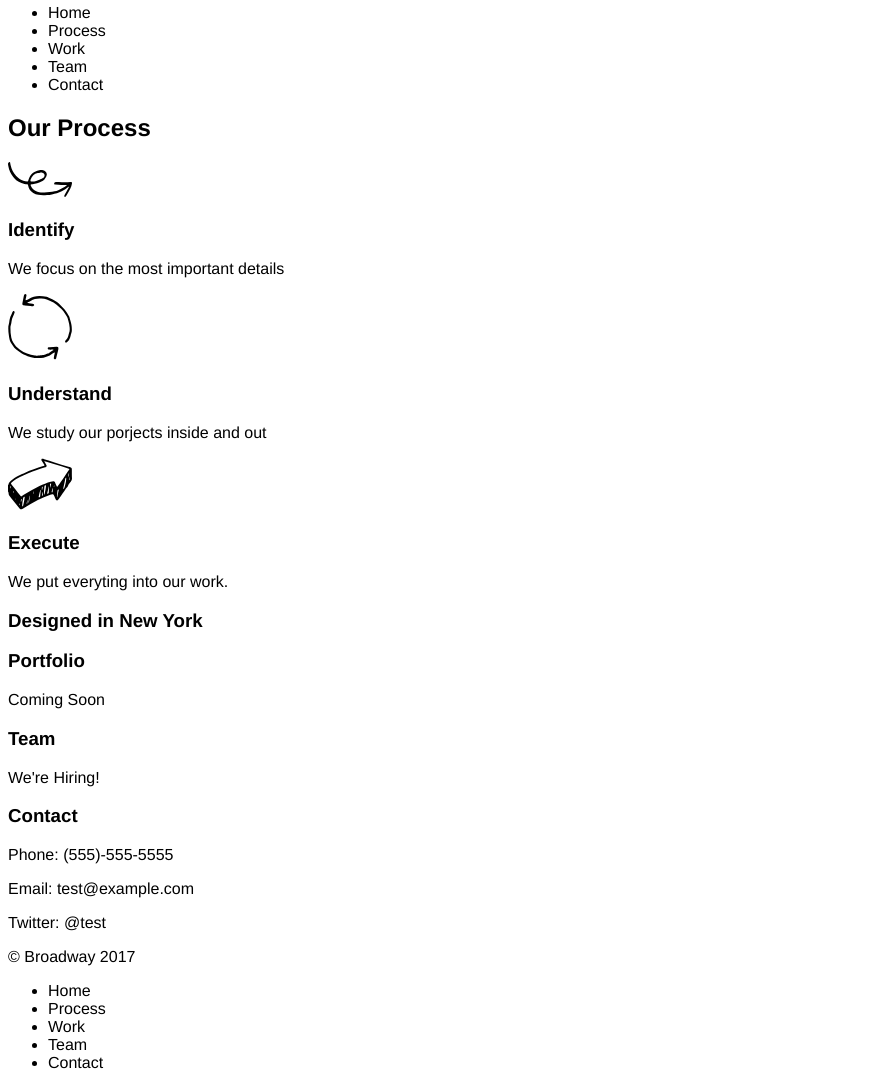
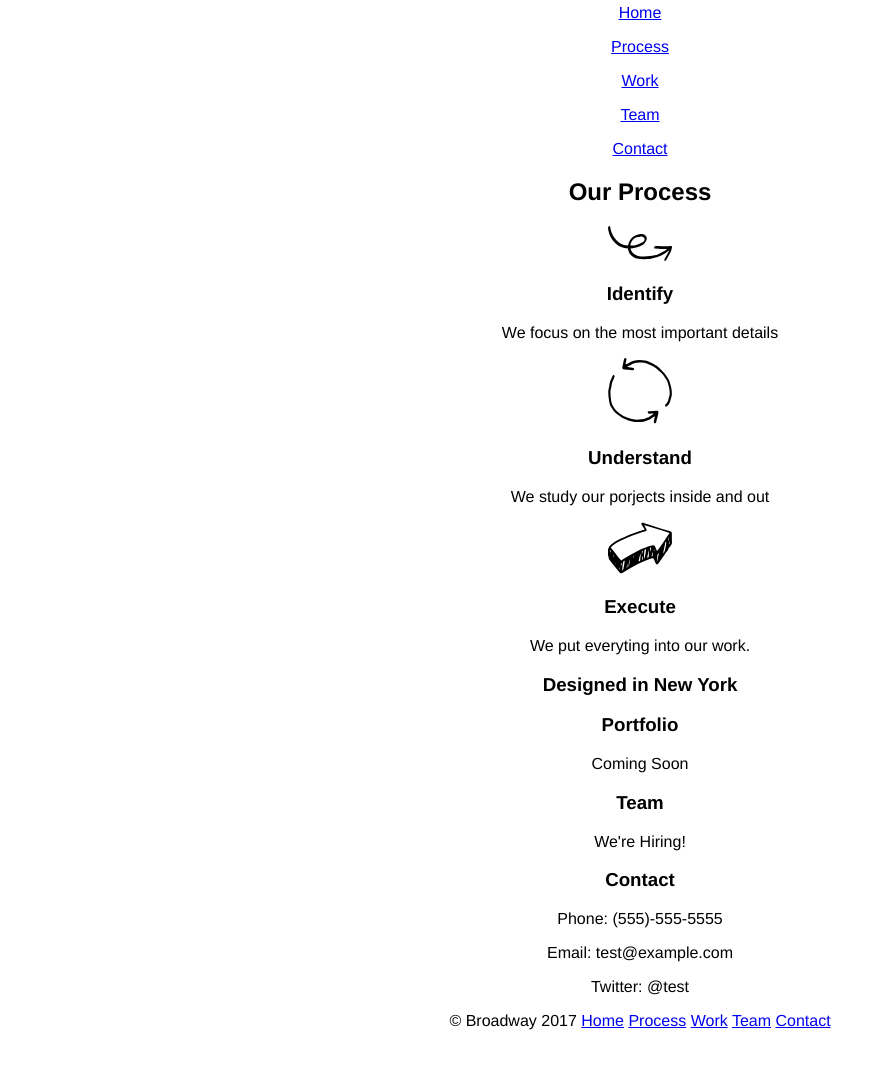
Before and after one commit to nwallingsford/broadway, a plain HTML site: page index.html in a window 1280 px wide. Shown: the part 76-1164 px from the top of the page, without its empty margins (0-886 px from the left). After the commit the page ends 1122 px from the top, so only its background shows below. Drawn offline with Linux system fonts and the light colour scheme.

Commit message:
Styled top nav

```diff
--- a/index.html
+++ b/index.html
@@ -7,15 +7,14 @@
   </head>
   <body>
     <h1 class="header">Broadway Design</h1>
-      <nav>
-        <ul>
-          <li>Home</li>
-          <li>Process</li>
-          <li>Work</li>
-          <li>Team</li>
-          <li>Contact</li>
-       </ul>
-     </nav>
+      <nav id="topnav">
+        <p><a href="#">Home</a></p>
+        <p><a href="#">Process</a></p>
+        <p><a href="#">Work</a></p>
+        <p><a href="#">Team</a></p>
+        <p><a href="#">Contact</a></p>
+        </ul>
+      </nav>
     <h2>Our Process</h2>
       <p><img src="resources/images/identify.svg" alt="squiggly arrow"></p>
       <h3>Identify</h3>
@@ -35,13 +34,6 @@
       <p>Phone: (555)-555-5555</p>
       <p>Email: test@example.com</p>
       <p>Twitter: @test</p>
-    <p class="footer">&copy; Broadway 2017</p>
-    <ul>
-      <li>Home</li>
-      <li>Process</li>
-      <li>Work</li>
-      <li>Team</li>
-      <li>Contact</li>
-   </ul>
+    <p class="footer">&copy; Broadway 2017 <a href="#">Home</a> <a href="#">Process</a> <a href="#">Work</a> <a href="#">Team</a> <a href="#">Contact</a></p>
   </body>
 </html>
--- a/resources/css/style.css
+++ b/resources/css/style.css
@@ -1,3 +1,4 @@
 body {
   font-family: Helvetica;
+  text-align: center;
 }
```
